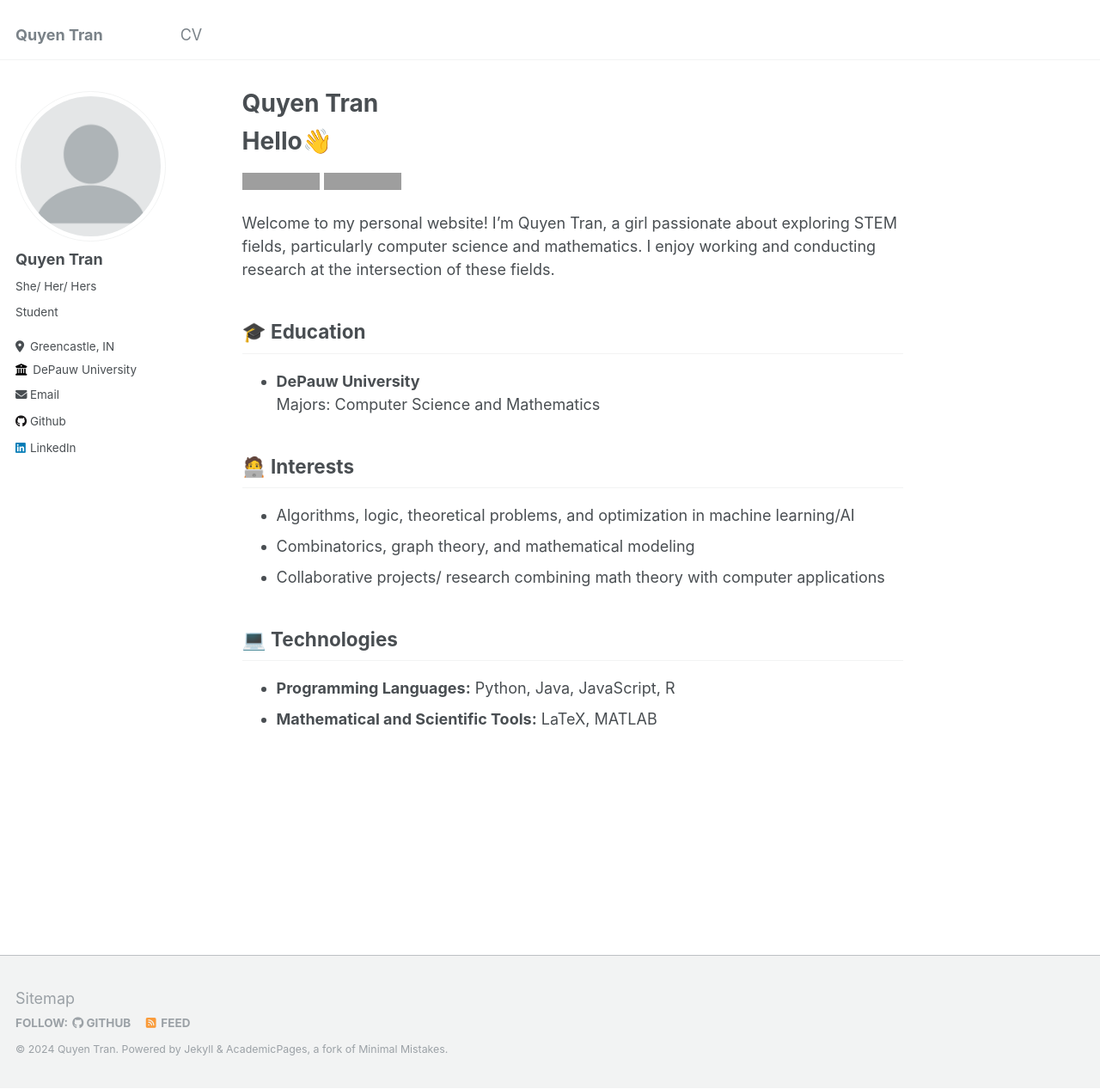
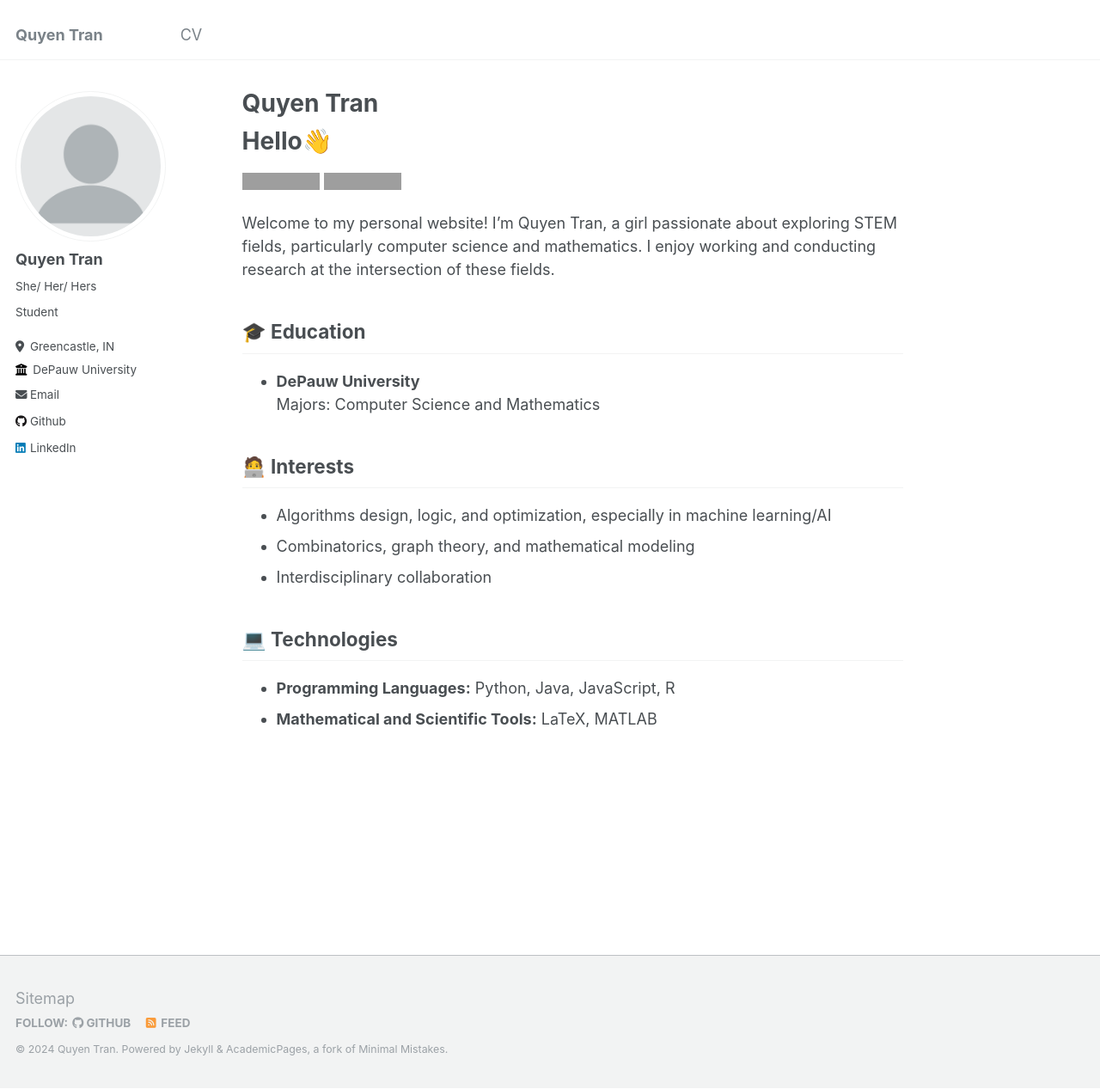
Before and after one commit to quyenlhtran/quyenlhtran.github.io, a Jekyll site: the page built from _pages/about.md, in a window 1280 px wide and 1267 px high. Shown: the whole window at 86% size. Built offline with Jekyll 4.4.1, drawn with Linux system fonts in a browser that asks for light colours; grey boxes are pictures that could not be loaded.

Commit message:
Update about.md

```diff
--- a/_pages/about.md
+++ b/_pages/about.md
@@ -18,9 +18,9 @@
   Majors: Computer Science and Mathematics
 
 ## 🧑‍💻 Interests
-- Algorithms, logic, theoretical problems, and optimization in machine learning/AI
+- Algorithms design, logic, and optimization, especially in machine learning/AI
 - Combinatorics, graph theory, and mathematical modeling
-- Collaborative projects/ research combining math theory with computer applications
+- Interdisciplinary collaboration
 
 ## 💻 Technologies
 - **Programming Languages:** Python, Java, JavaScript, R
```
